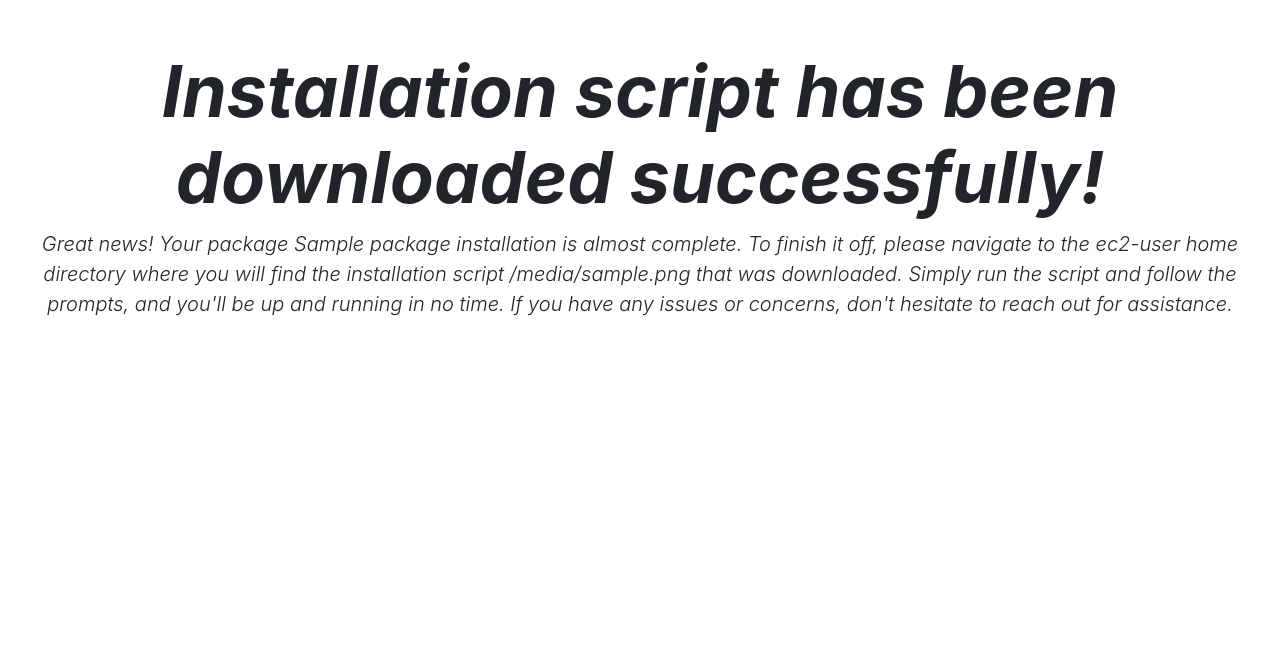
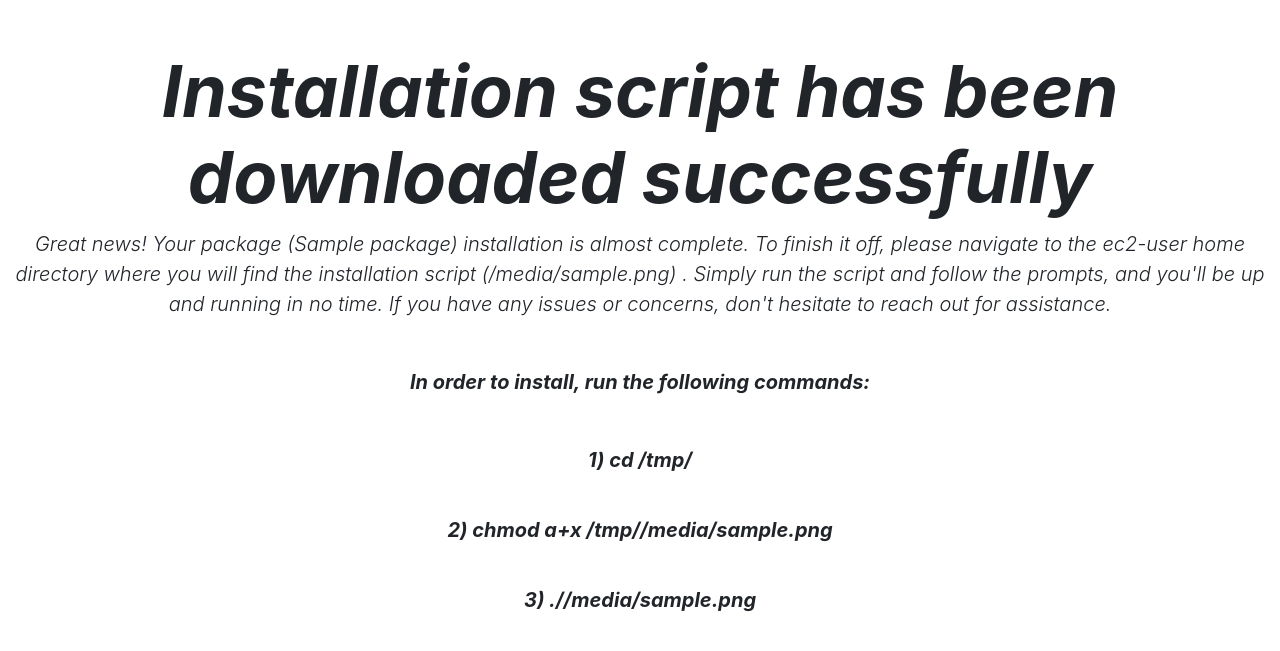
Before and after one commit to OzPozner-bynet/bynet_installer, a Flask app: template templates/success.html in a window 1280 px wide. Shown: the part 56-707 px from the top of the page. Run offline with Flask 2, Linux system fonts and the light colour scheme; the template is opened without the code that fills it: most values are stand-ins (such as "Sample title", 1, 10 or a date in 2020); some libraries are stand-ins or nearby versions.

Commit message:
working version

```diff
--- a/src/app.py
+++ b/src/app.py
@@ -41,11 +41,8 @@ def installer():
     if request.method == "POST":
         package = request.form.get("package-select")
         package_file_key = list_packages.get_packages()[package]
-        try:
-            s3_controller.download_file(package_file_key)
-            return render_template("success.html", package=package, package_file_key=package_file_key)
-        except:
-            return
+        s3_controller.download_file(package_file_key)
+        return render_template("success.html", package=package, package_file_key=package_file_key)
 
     if request.method == "GET":
         packages = list(list_packages.get_packages().keys())
--- a/src/s3_controller.py
+++ b/src/s3_controller.py
@@ -17,7 +17,7 @@ def download_file(file_name):
     :return: Downloaded <file_name> that include package installation script.
     """
 
-    Filename = "/home/ec2-user" + str(file_name)
+    Filename = "/tmp/" + str(file_name)
 
     s3.download_file(
 	Bucket=BUCKET, Key=file_name, Filename=Filename
--- a/templates/404.html
+++ b/templates/404.html
@@ -2,7 +2,7 @@
 {% include 'header.html' %}
 
 
-{% block title %} Bynet Installer {% endblock %}
+{% block title %} Page Not Found {% endblock %}
 
 {% block body %}
 <div class="text-center my-5">
--- a/templates/success.html
+++ b/templates/success.html
@@ -2,14 +2,23 @@
 {% include 'header.html' %}
 
 
-{% block title %} Bynet Installer {% endblock %}
+{% block title %} Bynet Installer- Success {% endblock %}
 
 {% block body %}
 <div class="text-center my-5">
-    <h3 class="text-black display-3 font-weight-bold font-italic"> Installation script has been downloaded successfully!</h3>
-    <p class="text-black text-center lead font-italic">Great news! Your package {{ package }} installation is almost complete.
-     To finish it off, please navigate to the ec2-user home directory where you will find the installation script {{ package_file_key }} that was downloaded.
+    <h3 class="text-black display-3 font-weight-bold font-italic"> Installation script has been downloaded successfully</h3>
+    <p class="text-black text-center lead font-italic">Great news! Your package ({{ package }}) installation is almost complete.
+     To finish it off, please navigate to the ec2-user home directory where you will find the installation script ({{ package_file_key }}) .
      Simply run the script and follow the prompts, and you'll be up and running in no time.
-     If you have any issues or concerns, don't hesitate to reach out for assistance.
-    </p>
+     If you have any issues or concerns, don't hesitate to reach out for assistance.</p>
+     <div class="my-5">
+     <p class="text-black text-center lead font-italic font-weight-bold">In order to install, run the following commands:</p>
+        <br>
+	<p class="text-black text-center lead font-italic my-2 font-weight-bold">1) cd /tmp/</p>
+        <br>
+	<p class="text-black text-center lead font-italic my-2 font-weight-bold">2) chmod a+x /tmp/{{ package_file_key }}</p>
+        <br>
+	<p class="text-black text-center lead font-italic my-2 font-weight-bold">3) ./{{ package_file_key }}</p>
+     </div>
+</div>
 {% endblock %}
```
Also changed, not shown: templates/error.html (deleted, +0 -16 lines).
